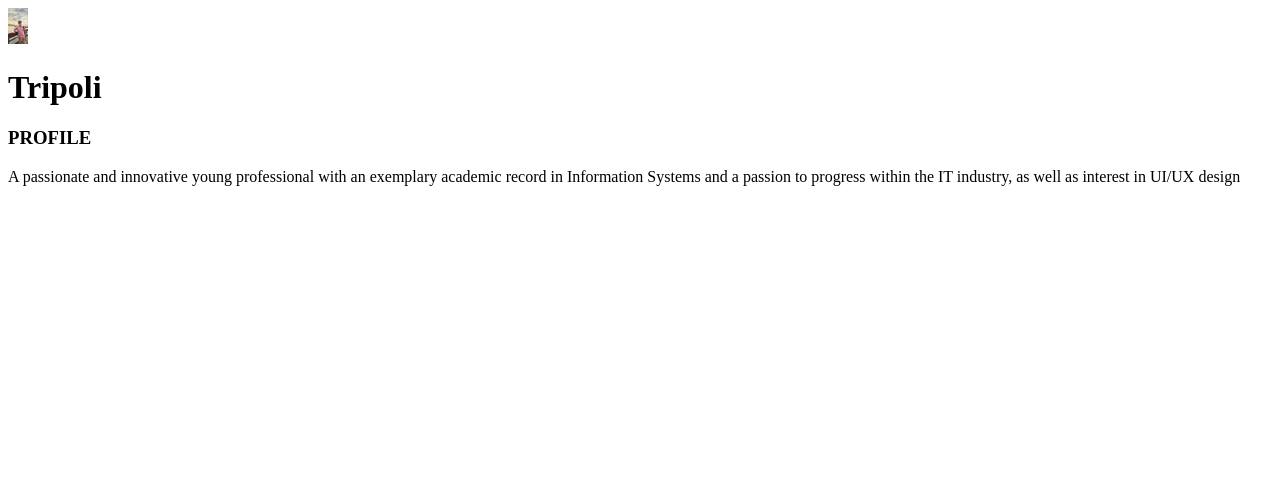
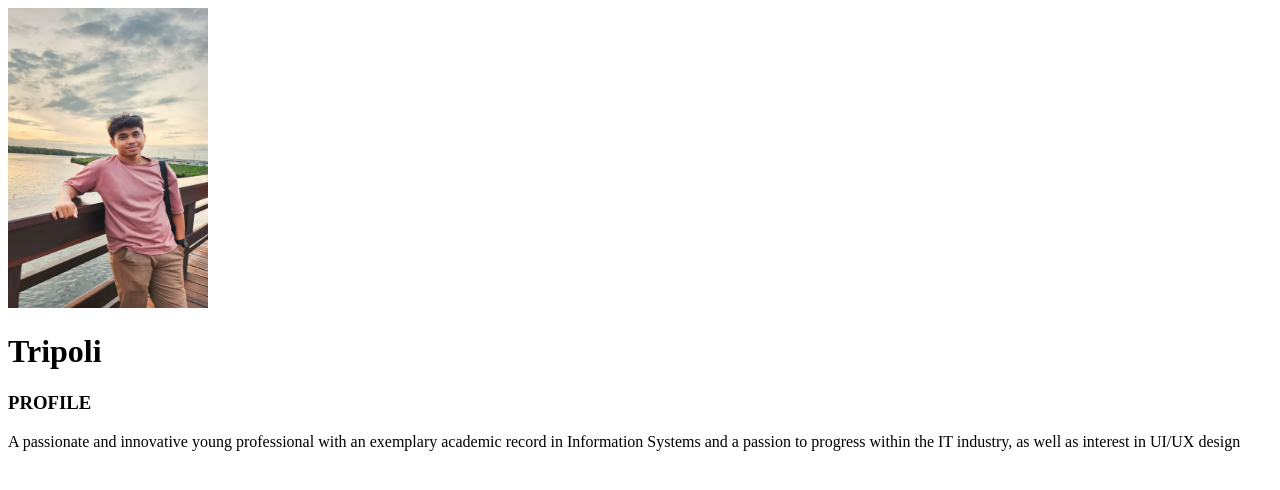
Before and after one commit to Tripoliotri/WAD_project1, a plain HTML site: page index.html in a window 1280 px wide. Drawn offline with Linux system fonts and the light colour scheme.

Commit message:
Update index.html

```diff
--- a/index.html
+++ b/index.html
@@ -5,7 +5,7 @@
 </head>
 <body>
 
-<img src="foto buat cv.jpeg" width="20">
+<img src="foto buat cv.jpeg" width="200" height="300"/>
 <h1> Tripoli </h1>
 <h3> PROFILE</h3>
 <p> A passionate and innovative young professional
```
